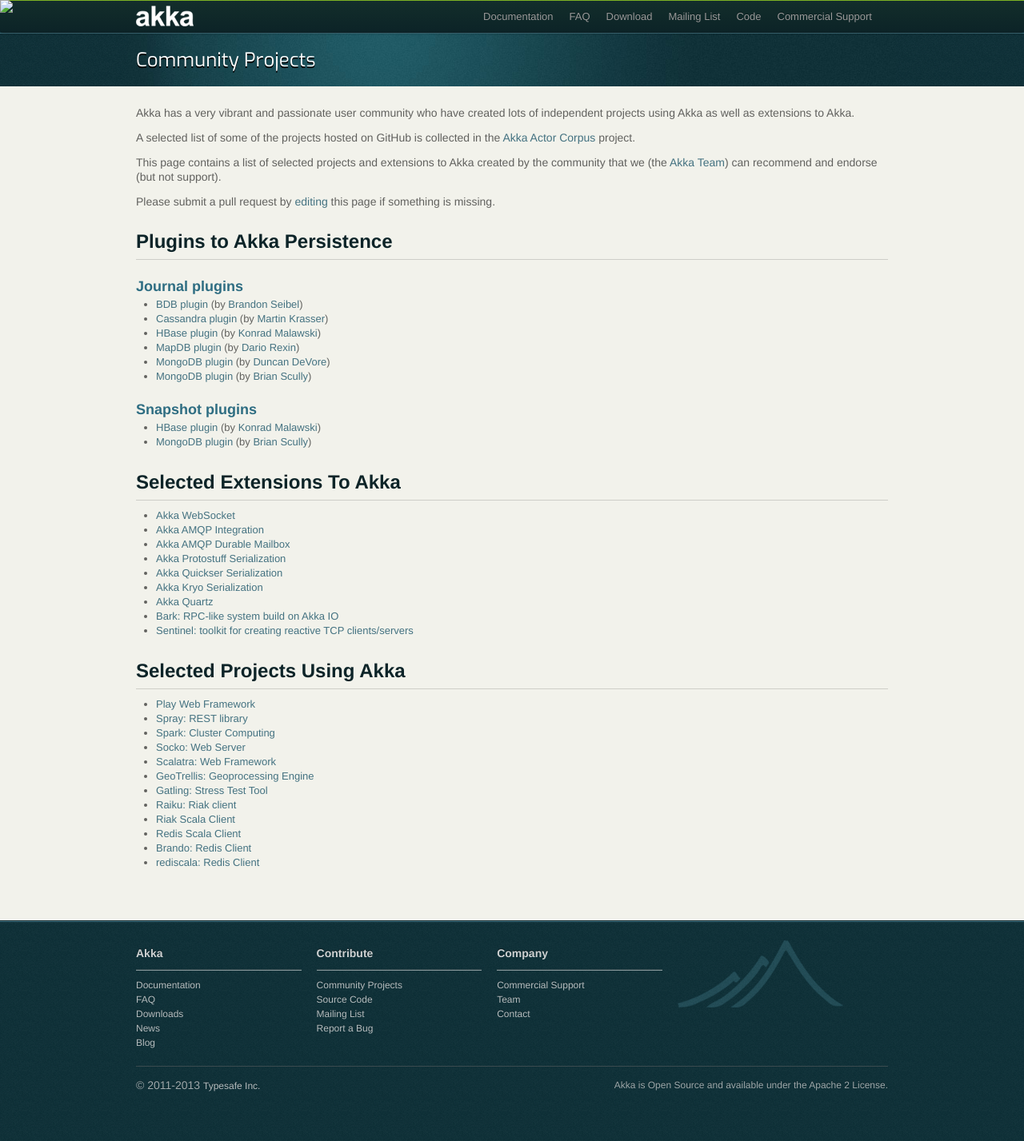
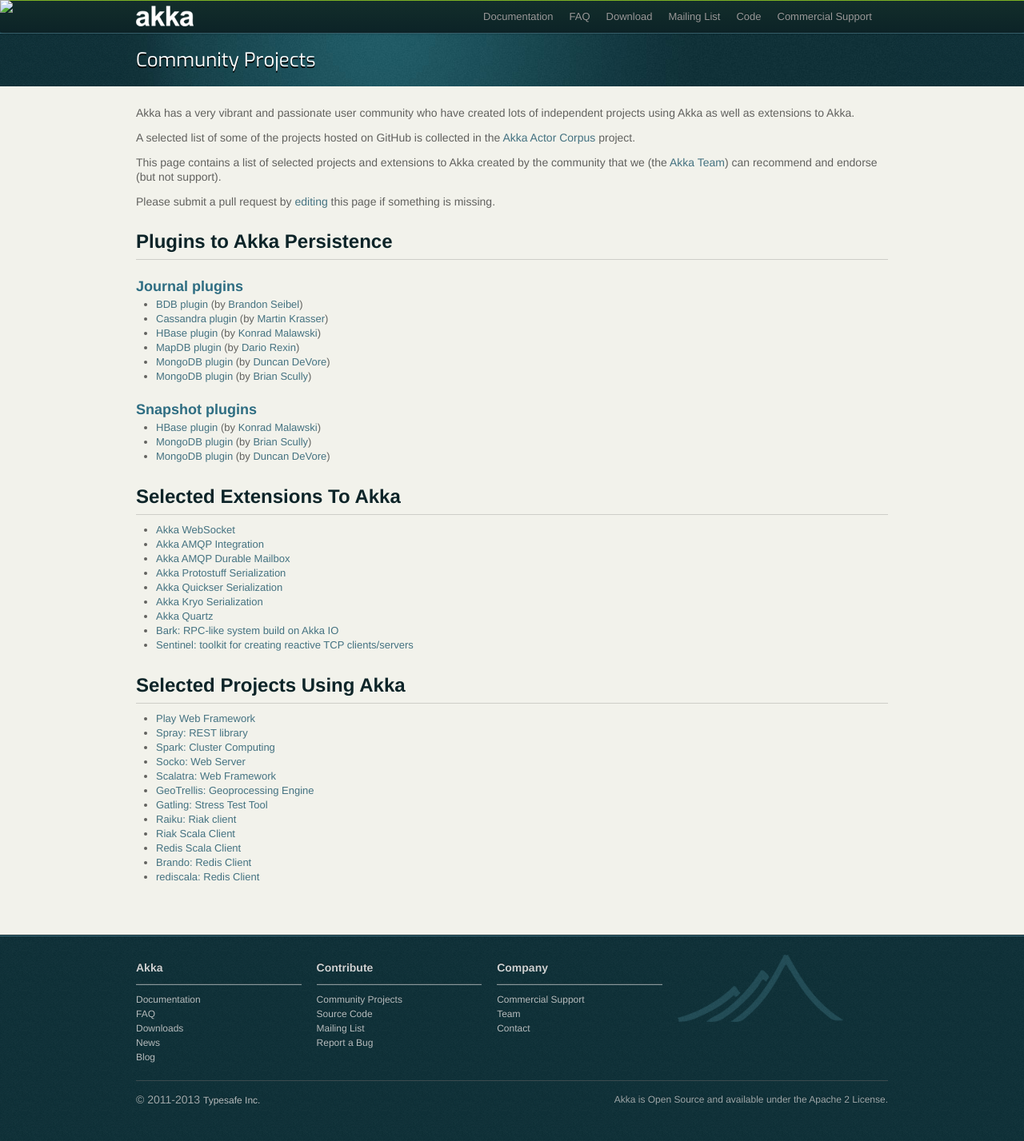
Before and after one commit to raboof/akka.github.com, a Jekyll site: the page built from community/index.md, in a window 1280 px wide. Shown: the whole page at 80% size. Built offline with Jekyll 4.4.1, drawn with Linux system fonts in a browser that asks for light colours.

Commit message:
Update index.md

```diff
--- a/community/index.md
+++ b/community/index.md
@@ -26,6 +26,7 @@
 
  * [HBase plugin](https://github.com/ktoso/akka-persistence-hbase/) (by [Konrad Malawski](https://github.com/ktoso))
  * [MongoDB plugin](https://github.com/scullxbones/akka-persistence-mongo/) (by [Brian Scully](https://github.com/scullxbones))
+ * [MongoDB plugin](https://github.com/ddevore/akka-persistence-mongo/) (by [Duncan DeVore](https://github.com/ddevore))
 
 ## Selected Extensions To Akka
 
```
